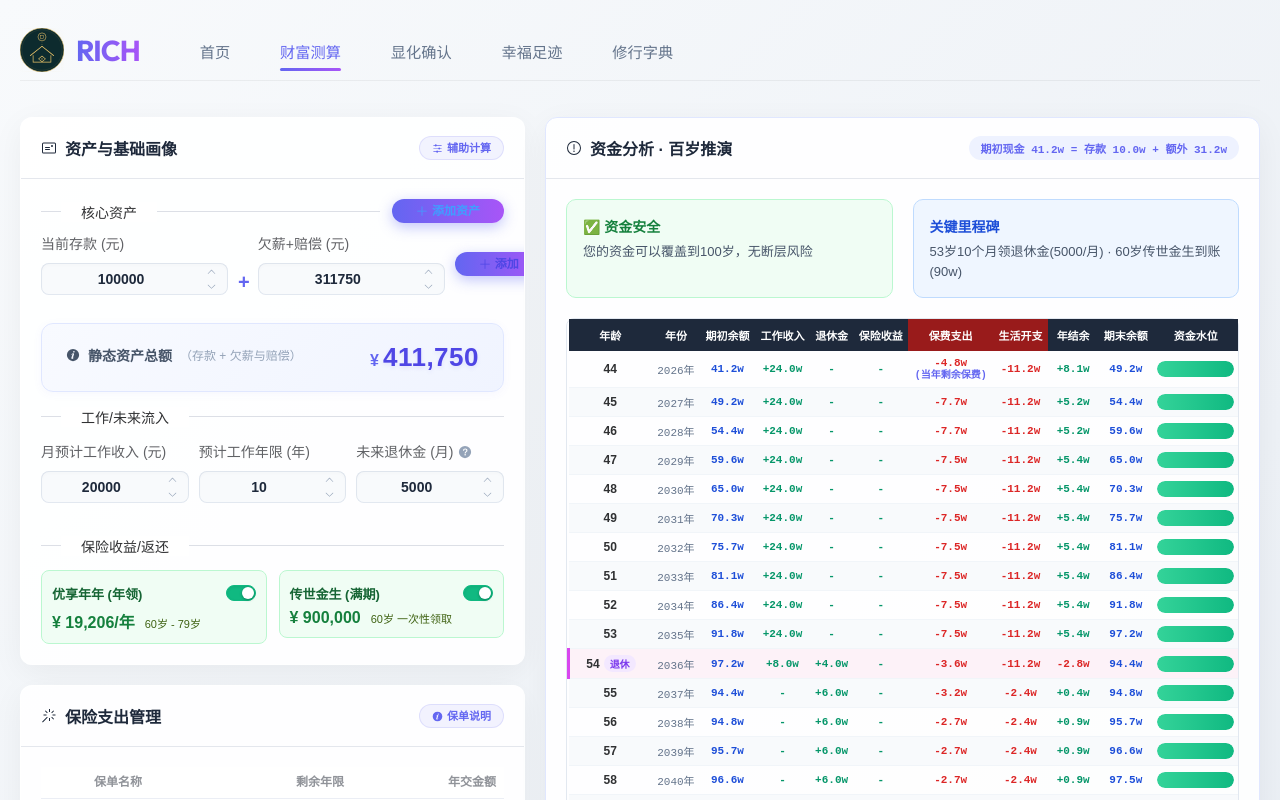
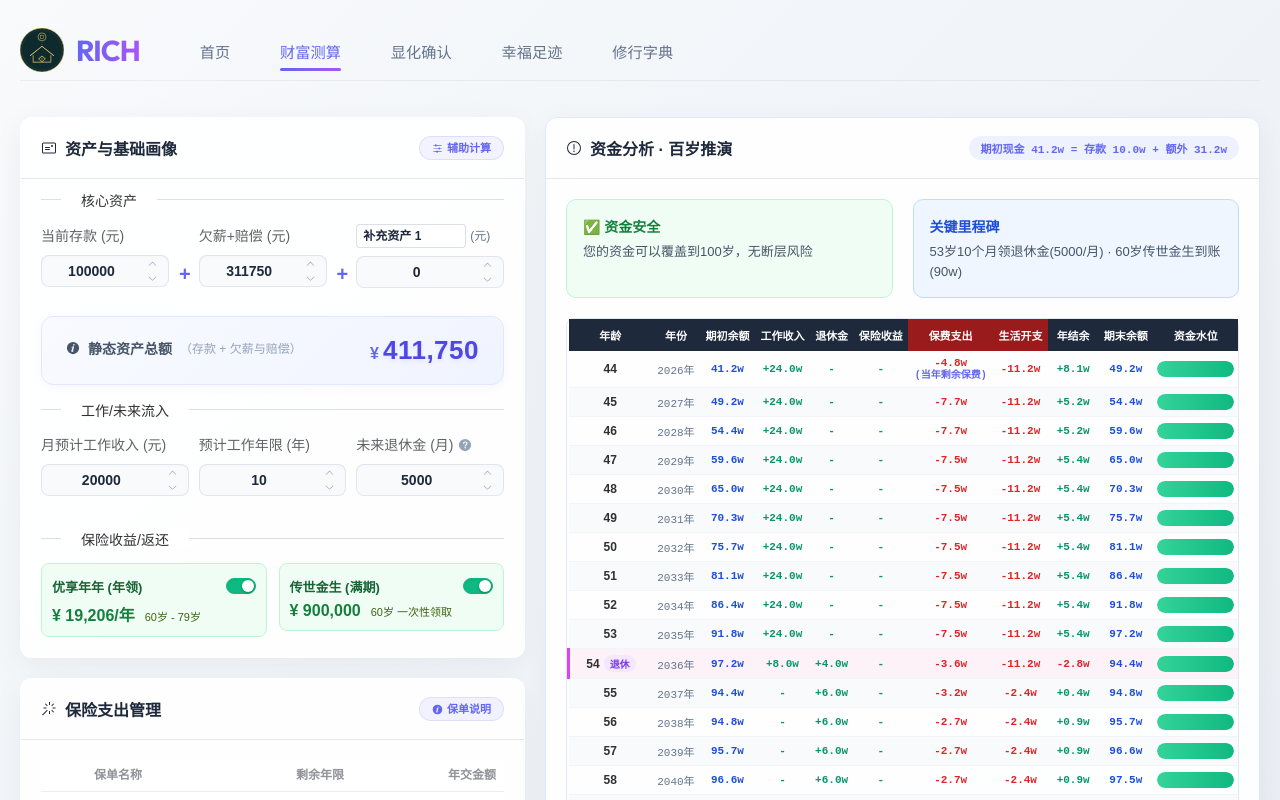
Before and after one commit to Deshui-Wang/2026-04-08-happylife, a Vue app: page / in a window 1280 px wide. Both pictures are taken after a click on the tab "财富测算". Shown: the top 800 px of the page. Built offline with nearby package versions, Linux system fonts and the light colour scheme.

Commit message:
style: 移除添加按钮，仅保留核心资产补充资产录入框

```diff
--- a/src/views/AlsoHomeView.vue
+++ b/src/views/AlsoHomeView.vue
@@ -35,15 +35,10 @@
           </template>
 
           <el-form label-position="top">
-            <div class="core-assets-header">
-              <el-divider content-position="left" style="margin-top: 0; margin-bottom: 0; flex: 1;">核心资产</el-divider>
-              <el-button type="primary" plain size="small" class="add-asset-btn" @click="addCustomAsset">
-                <el-icon><Plus /></el-icon> <span>添加资产</span>
-              </el-button>
-            </div>
-
-            <el-row :gutter="10" align="middle" class="core-assets-inputs mt-10">
-              <el-col :xs="24" :sm="assets.customAssets && assets.customAssets.length ? 7 : 10">
+            <el-divider content-position="left" style="margin-top: 0;">核心资产</el-divider>
+
+            <el-row :gutter="10" align="middle" class="core-assets-inputs">
+              <el-col :xs="24" :sm="7">
                 <el-form-item label="当前存款 (元)">
                   <el-input-number v-model="assets.savings" :precision="0" :step="1000" style="width: 100%" controls-position="right" />
                 </el-form-item>
@@ -51,40 +46,29 @@
 
               <el-col :xs="24" :sm="1" class="calc-symbol">+</el-col>
 
-              <el-col :xs="24" :sm="assets.customAssets && assets.customAssets.length ? 7 : 10">
+              <el-col :xs="24" :sm="7">
                 <el-form-item label="欠薪+赔偿 (元)">
                   <el-input-number v-model="assets.compensation" :precision="0" :step="1000" style="width: 100%" controls-position="right" />
                 </el-form-item>
               </el-col>
 
-              <!-- 动态新增自定义资产项目 -->
-              <template v-for="(item, index) in assets.customAssets" :key="item.id">
               <el-col :xs="24" :sm="1" class="calc-symbol">+</el-col>
-                <el-col :xs="24" :sm="7" class="custom-asset-col">
+
+              <el-col :xs="24" :sm="8">
                 <el-form-item>
                   <template #label>
                     <div class="custom-asset-label-wrap">
                       <el-input
-                          v-model="item.name"
+                        v-model="assets.supplementaryName"
                         placeholder="资产名称"
                         size="small"
                         class="custom-asset-name-input"
                       />
                       <span class="unit-text">(元)</span>
-                        <el-button
-                          type="danger"
-                          link
-                          size="small"
-                          class="del-asset-btn"
-                          @click="removeCustomAsset(index)"
-                          title="删除资产"
-                        >
-                          <el-icon><Delete /></el-icon>
-                        </el-button>
                     </div>
                   </template>
                   <el-input-number
-                      v-model="item.amount"
+                    v-model="assets.supplementary"
                     :precision="0"
                     :step="1000"
                     style="width: 100%"
@@ -92,21 +76,13 @@
                   />
                 </el-form-item>
               </el-col>
-              </template>
-
-              <!-- 行内添加资产按钮 -->
-              <el-col :xs="24" :sm="3" class="inline-add-col">
-                <el-button type="primary" plain size="small" class="inline-add-btn" @click="addCustomAsset" title="点击添加新资产项">
-                  <el-icon><Plus /></el-icon> <span>添加</span>
-                </el-button>
-              </el-col>
             </el-row>
 
             <div class="asset-summary-banner mt-10">
               <div class="summary-label">
                 <el-icon><InfoFilled /></el-icon>
                 <span>静态资产总额</span>
-                <span class="formula-text">（存款 + 欠薪与赔偿{{ assets.customAssets && assets.customAssets.length ? ' + 自定义资产' : '' }}）</span>
+                <span class="formula-text">（存款 + 欠薪与赔偿{{ assets.supplementary ? ' + ' + (assets.supplementaryName || '补充资产') : '' }}）</span>
               </div>
               <div class="summary-value">
                 <span class="currency">¥</span>
@@ -306,7 +282,7 @@
                 <el-icon><Warning /></el-icon>
                 <span>资金分析 · 百岁推演</span>
               </div>
-              <span class="formula-pill">期初现金 {{ (totalAssets/10000).toFixed(1) }}w = 存款 {{ (assets.savings/10000).toFixed(1) }}w + 额外 {{ (assets.compensation/10000).toFixed(1) }}w{{ customAssetsTotal ? ' + 其他 (' + (customAssetsTotal/10000).toFixed(1) + 'w)' : '' }}</span>
+              <span class="formula-pill">期初现金 {{ (totalAssets/10000).toFixed(1) }}w = 存款 {{ (assets.savings/10000).toFixed(1) }}w + 额外 {{ (assets.compensation/10000).toFixed(1) }}w{{ assets.supplementary ? ' + ' + (assets.supplementaryName || '补充') + ' ' + (assets.supplementary/10000).toFixed(1) + 'w' : '' }}</span>
             </div>
           </template>
 
@@ -651,7 +627,8 @@ const assets = reactive({
   savings: 100000,
   backPay: 0,
   compensation: 311750, // 欠薪+赔偿 默认值，对应6个月入账总额
-  customAssets: [], // 自定义增加的核心资产列表
+  supplementaryName: '补充资产 1', // 补充资产名称（可编辑）
+  supplementary: 0, // 补充资产金额
   workingIncome: 20000,
   workingYears: 10,
   estimatedPension: 5000,
@@ -661,27 +638,8 @@ const assets = reactive({
   ]
 })
 
-const addCustomAsset = () => {
-  if (!assets.customAssets) {
-    assets.customAssets = []
-  }
-  assets.customAssets.push({
-    id: Date.now(),
-    name: `补充资产 ${assets.customAssets.length + 1}`,
-    amount: 0
-  })
-}
-
-const removeCustomAsset = (index) => {
-  assets.customAssets.splice(index, 1)
-}
-
-const customAssetsTotal = computed(() => {
-  return (assets.customAssets || []).reduce((sum, item) => sum + Number(item.amount || 0), 0)
-})
-
 const totalAssets = computed(() => {
-  return Number(assets.savings || 0) + Number(assets.compensation || 0) + customAssetsTotal.value
+  return Number(assets.savings || 0) + Number(assets.compensation || 0) + Number(assets.supplementary || 0)
 })
 
 const cityCostsList = ref([
```
Also changed, not shown: 5 other files (tests, documents, lock files or other folders). Lines whose indentation alone changed are shown as unchanged.
